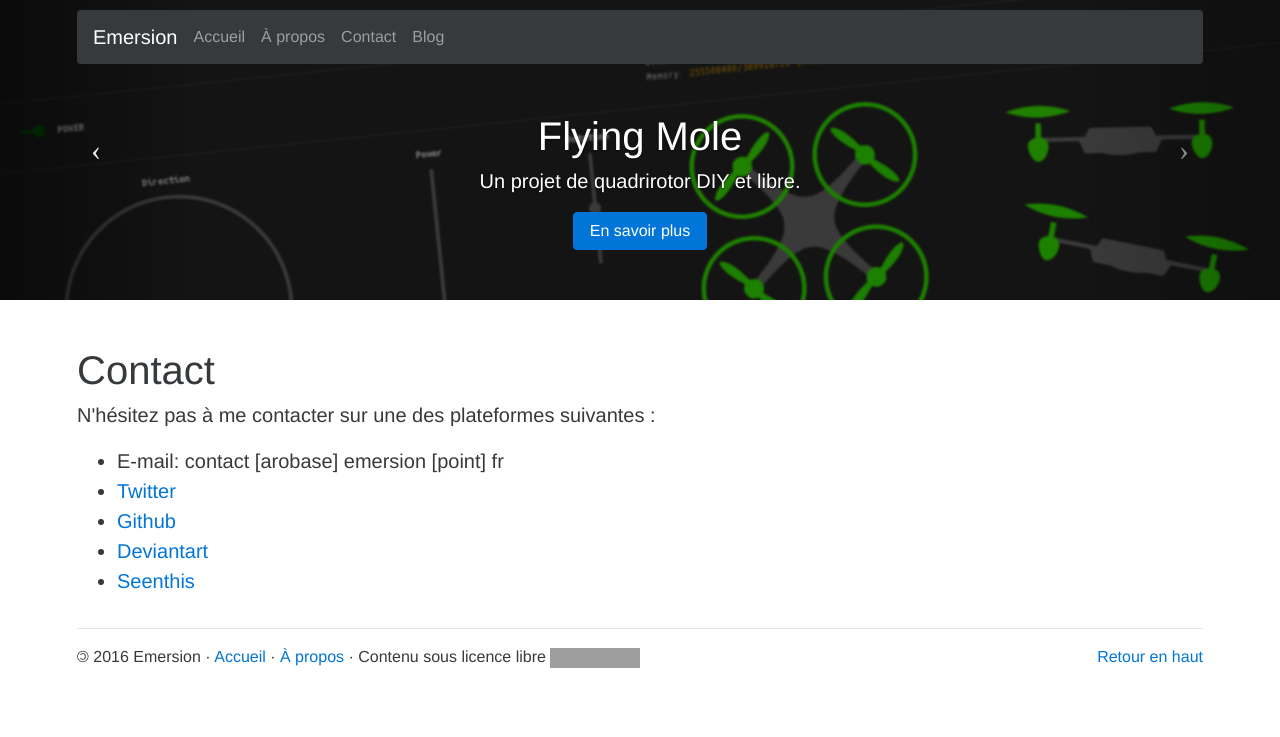
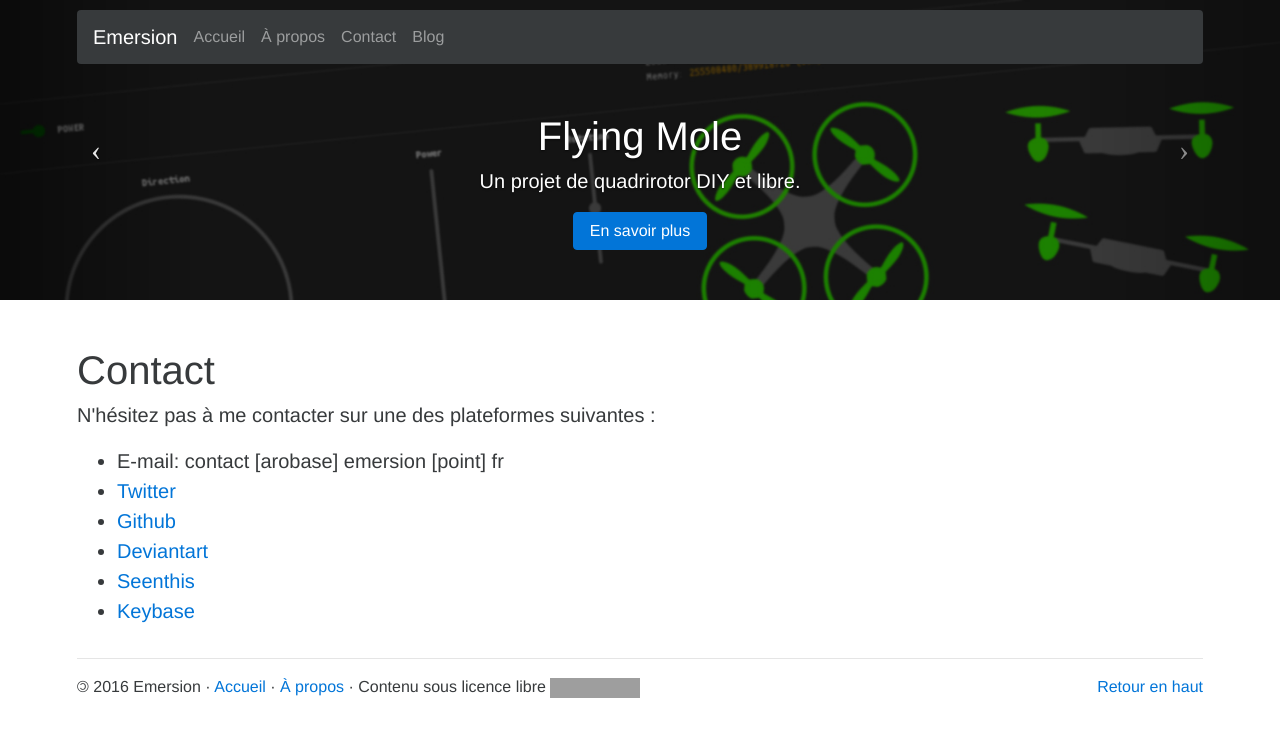
Before and after one commit to emersion/emersion.github.io, a Jekyll site: the page built from contact.html, in a window 1280 px wide. Shown: the top 737 px of the page. Built offline with Jekyll 4.4.1, drawn with Linux system fonts in a browser that asks for light colours; Markdown is read by kramdown in place of the engine named in the settings; grey boxes are pictures that could not be loaded.

Commit message:
Update contact.html
Adds keybase

```diff
--- a/contact.html
+++ b/contact.html
@@ -13,6 +13,7 @@
 	<li><a href="https://github.com/emersion">Github</a></li>
 	<li><a href="http://emersion-fr.deviantart.com/">Deviantart</a></li>
 	<li><a href="http://seenthis.net/people/emersion">Seenthis</a></li>
+	<li><a href="https://keybase.io/emersion">Keybase</a></li>
 </ul>
 
 </div>
```
